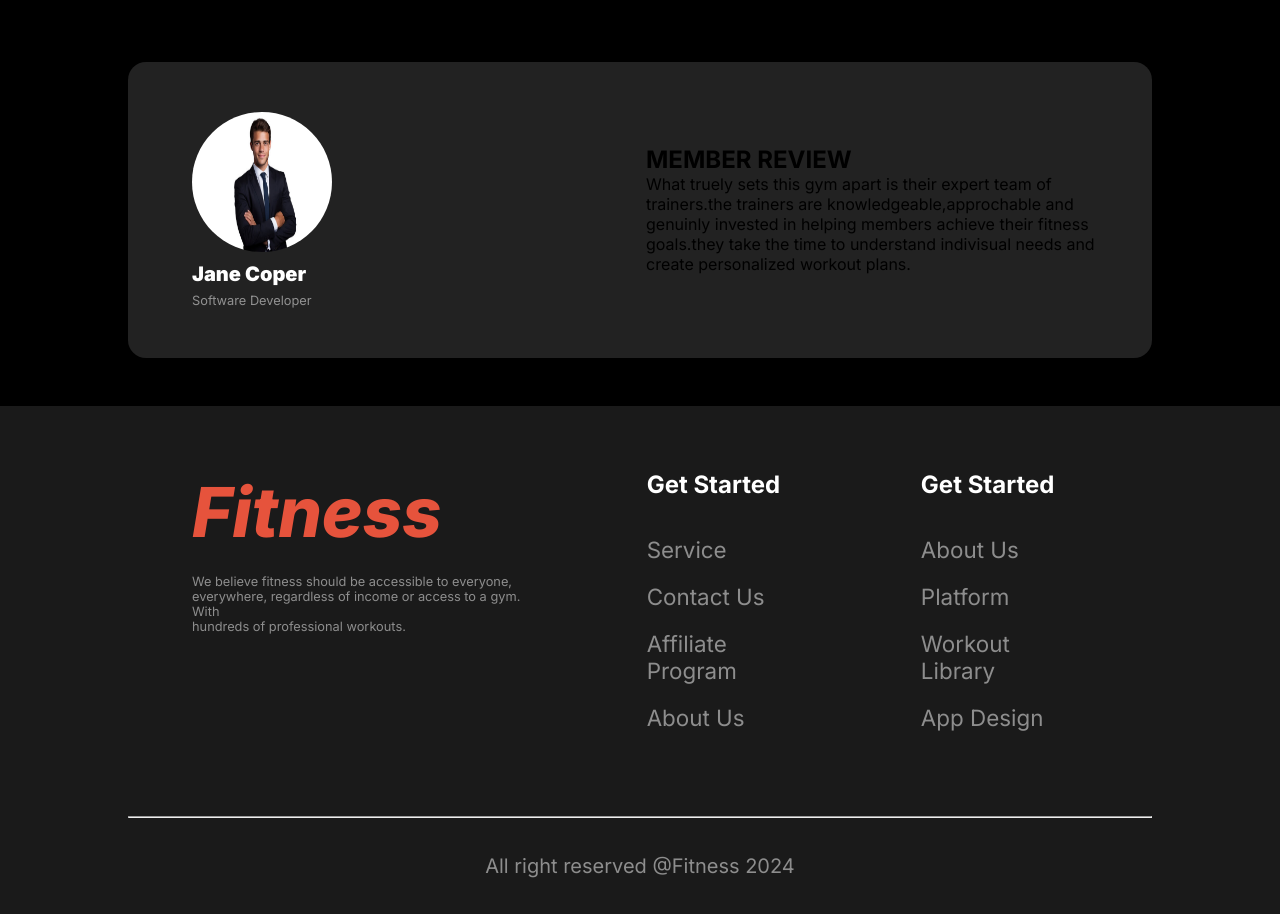
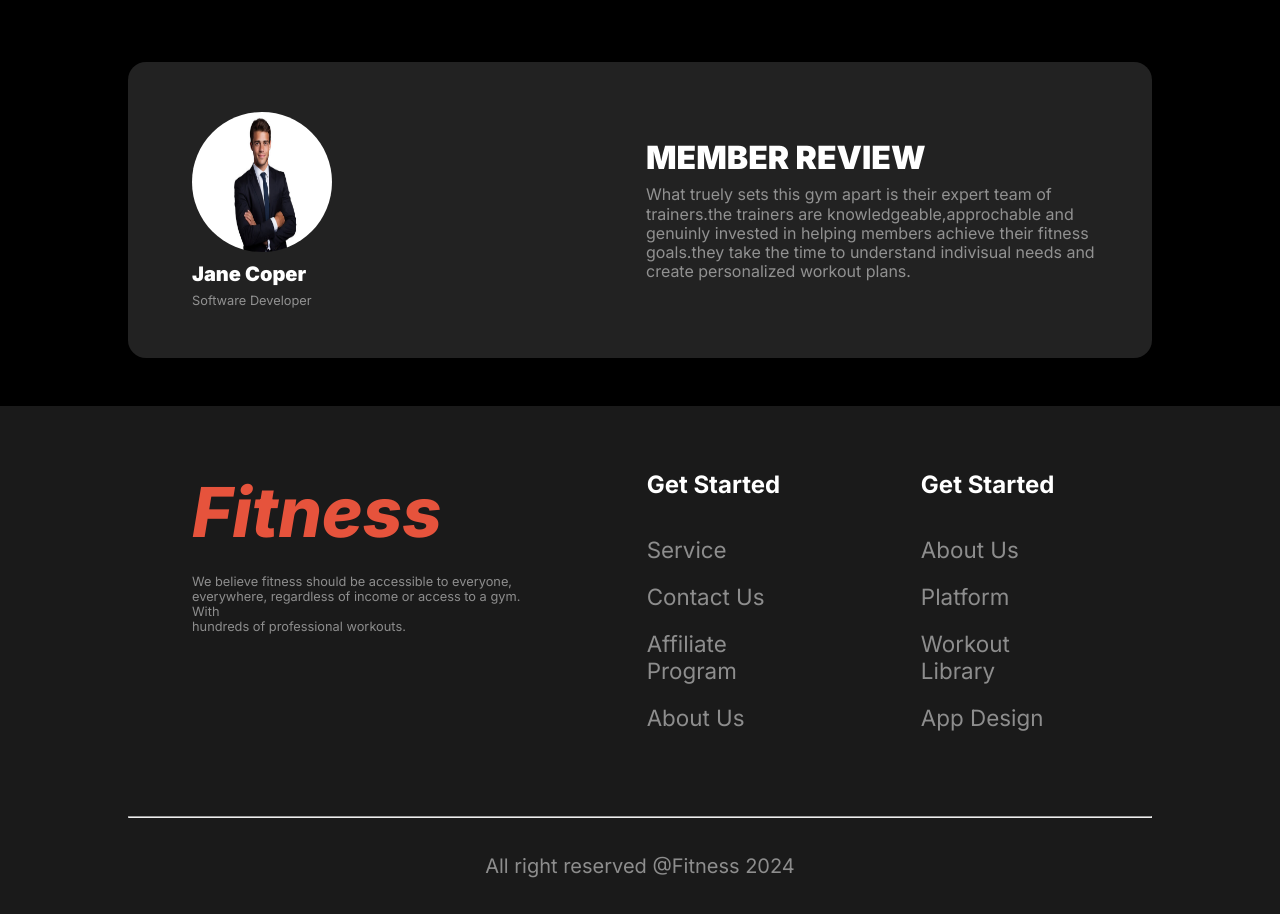
Before and after one commit to munneima/Gym-assignment, a plain HTML site: page index.html in a window 1280 px wide. Shown: the part 3200-4114 px from the top of the page. Drawn offline with Linux system fonts and the light colour scheme.

Commit message:
bug fixed

```diff
--- a/Styles/index.css
+++ b/Styles/index.css
@@ -456,6 +456,24 @@ select {
   line-height: 120%;
 }
 
+.run-extra-review .left-side h2{
+  color: #FFF;
+  font-family: Inter;
+  font-size: 2rem;
+  font-style: normal;
+  font-weight: 900;
+  margin-bottom: 0.5rem;
+}
+.run-extra-review .left-side p{
+  color: rgba(255, 255, 255, 0.50);
+  font-family: Inter;
+  font-size: 1rem;
+  font-style: normal;
+  font-weight: 400;
+  line-height: 120%;
+}
+
+
 
 /* footer section */
 
```
